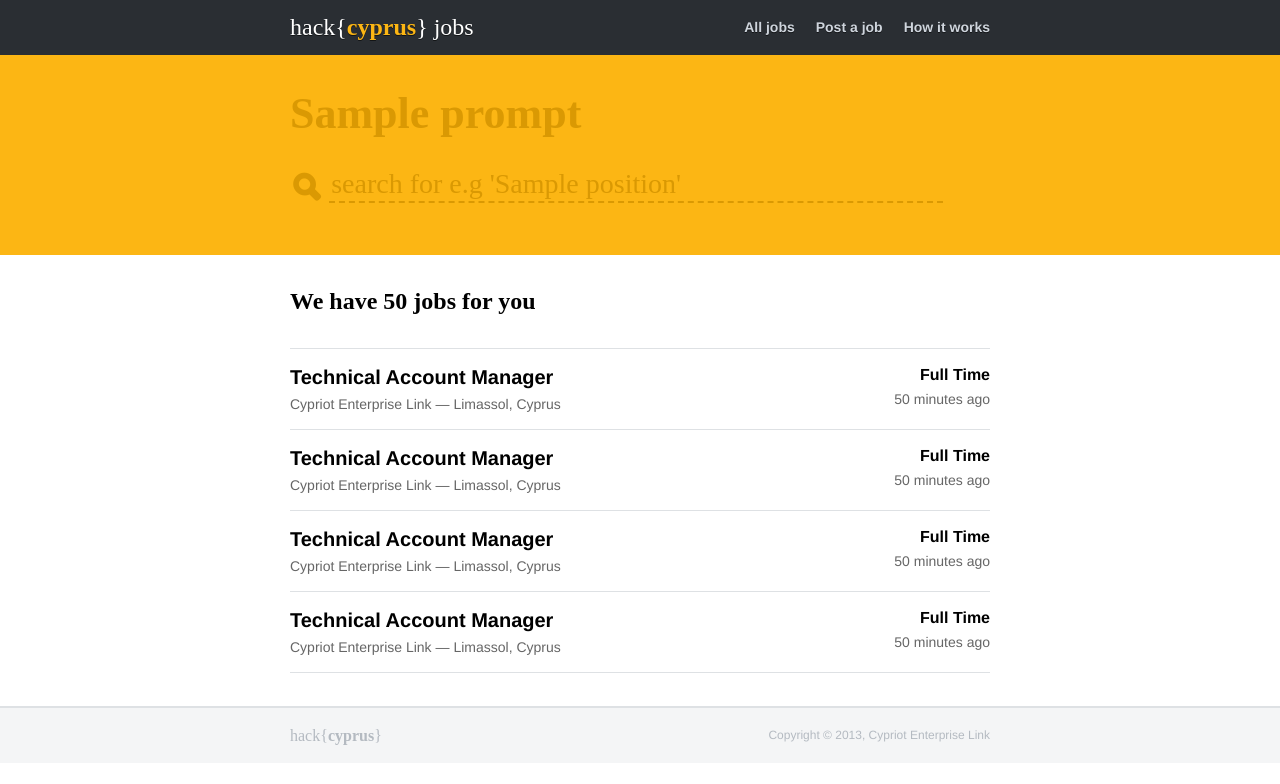
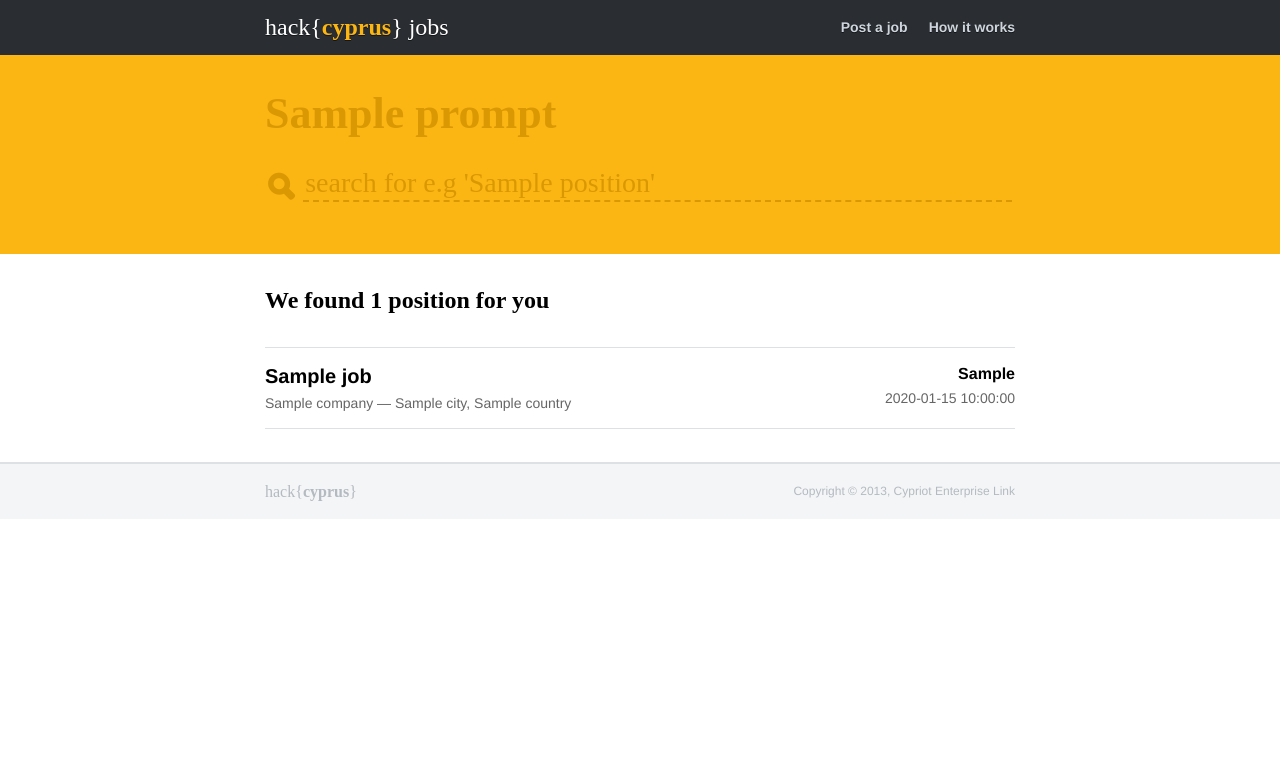
Before and after one commit to hackcyprus/jobber, a Flask app: template jobber/templates/index.html in a window 1280 px wide. Shown: the top 784 px of the page. Run offline with Flask 2, Linux system fonts and the light colour scheme; the template is opened without the code that fills it: most values are stand-ins (such as "Sample title", 1, 10 or a date in 2020); parts of the project's set-up code (start-up, migrations or seed data) failed here and were passed over; some libraries are stand-ins or nearby versions.

Commit message:
Hook up database to index view

```diff
--- a/jobber/static/less/layout.less
+++ b/jobber/static/less/layout.less
@@ -1,5 +1,5 @@
 .container {
-    width: 700px;
+    width: 750px;
     margin: 0 auto;
 }
 
@@ -71,7 +71,7 @@ header {
 
     span {
         font-family: @glyph;
-        font-size: 4em;
+        font-size: 62px;
         font-weight: 900;
     }
 
@@ -79,7 +79,7 @@ header {
         background: none;
         border: none;
         border-bottom: 2px dashed darken(@logo-secondary, 10%);
-        width: 610px;
+        width: 705px;
         margin-left: 3px;
         font-size: 1.75em;
         font-family: @logo-font;
--- a/jobber/static/less/page-search-results.less
+++ b/jobber/static/less/page-search-results.less
@@ -12,10 +12,6 @@
     }
 
     tr.job {
-
-        &:hover {
-            background-color: lighten(@rule, 8%);
-        }
 
         p {
             margin: 0;
--- a/jobber/templates/index.html
+++ b/jobber/templates/index.html
@@ -1,50 +1,31 @@
 {% extends "layout.html" %}
+
+{% set jobs_count = jobs|count %}
 
 {% block content %}
   <div id="search-results">
-        <h2>We have 50 jobs for you</h2>
+    {% if jobs_count == 1 %}
+      <h2>We found 1 position for you</h2>
+    {% else %}
+      <h2>We found {{ jobs_count }} positions for you</h2>
+    {% endif %}
     <table>
+      {% for job in jobs %}
         <tr class="job">
           <td class="left">
-                    <h4><a href="#">Technical Account Manager</a></h4>
-                    <p class="details">Cypriot Enterprise Link &mdash; Limassol, Cyprus</p>
+            <h4>
+              <a href="/j/{{ job.id }}/{{ job.slug }}">{{ job.title }}</a>
+            </h4>
+            <p class="details">
+              {{ job.company.name }} &mdash;
+              {{ job.location.city }}, {{ job.location.country }}</p>
           </td>
           <td class="right">
-                    <h4 class="job-type">Full Time</h4>
-                    <p class="added">50 minutes ago</p>
+              <h4 class="job-type">{{ job.human_job_type }}</h4>
+              <p class="added">{{ job.created }}</p>
           </td>
         </tr>
-            <tr class="job">
-                <td class="left">
-                    <h4><a href="#">Technical Account Manager</a></h4>
-                    <p class="details">Cypriot Enterprise Link &mdash; Limassol, Cyprus</p>
-                </td>
-                <td class="right">
-                    <h4 class="job-type">Full Time</h4>
-                    <p class="added">50 minutes ago</p>
-                </td>
-            </tr>
-            <tr class="job">
-                <td class="left">
-                    <h4><a href="#">Technical Account Manager</a></h4>
-                    <p class="details">Cypriot Enterprise Link &mdash; Limassol, Cyprus</p>
-                </td>
-                <td class="right">
-                    <h4 class="job-type">Full Time</h4>
-                    <p class="added">50 minutes ago</p>
-                </td>
-            </tr>
-            <tr class="job">
-                <td class="left">
-                    <h4><a href="#">Technical Account Manager</a></h4>
-                    <p class="details">Cypriot Enterprise Link &mdash; Limassol, Cyprus</p>
-                </td>
-                <td class="right">
-                    <h4 class="job-type">Full Time</h4>
-                    <p class="added">50 minutes ago</p>
-                </td>
-            </tr>
-
+      {% endfor %}
     </table>
   </div>
 {% endblock %}
--- a/jobber/templates/layout.html
+++ b/jobber/templates/layout.html
@@ -24,14 +24,13 @@
         <![endif]-->
         <header>
             <div class="container">
-                <a class="logo">
+                <a href="/" class="logo">
                     hack{<b>cyprus</b>} <span>jobs</span>
                 </a>
                 <nav>
                     <ul class="clearfix">
-                        <li><a href="#">All jobs</a></li>
-                        <li><a href="#">Post a job</a></li>
-                        <li><a href="#">How it works</a></li>
+                        <li><a href="/new">Post a job</a></li>
+                        <li><a href="/how">How it works</a></li>
                     </ul>
                 </nav>
             </div>
```
Also changed, not shown: jobber/views.py (+12 -6 lines), jobber/static/css/main.css. Lines whose indentation alone changed are shown as unchanged.
